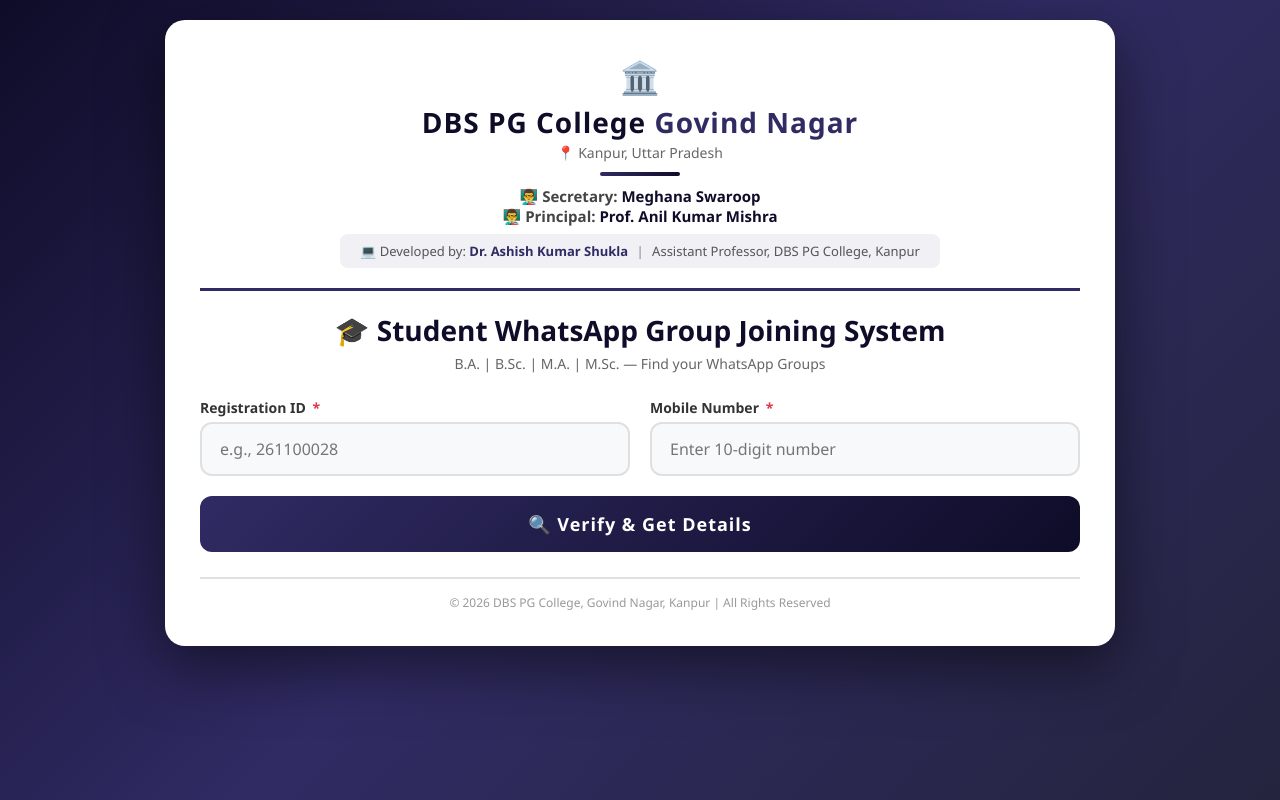
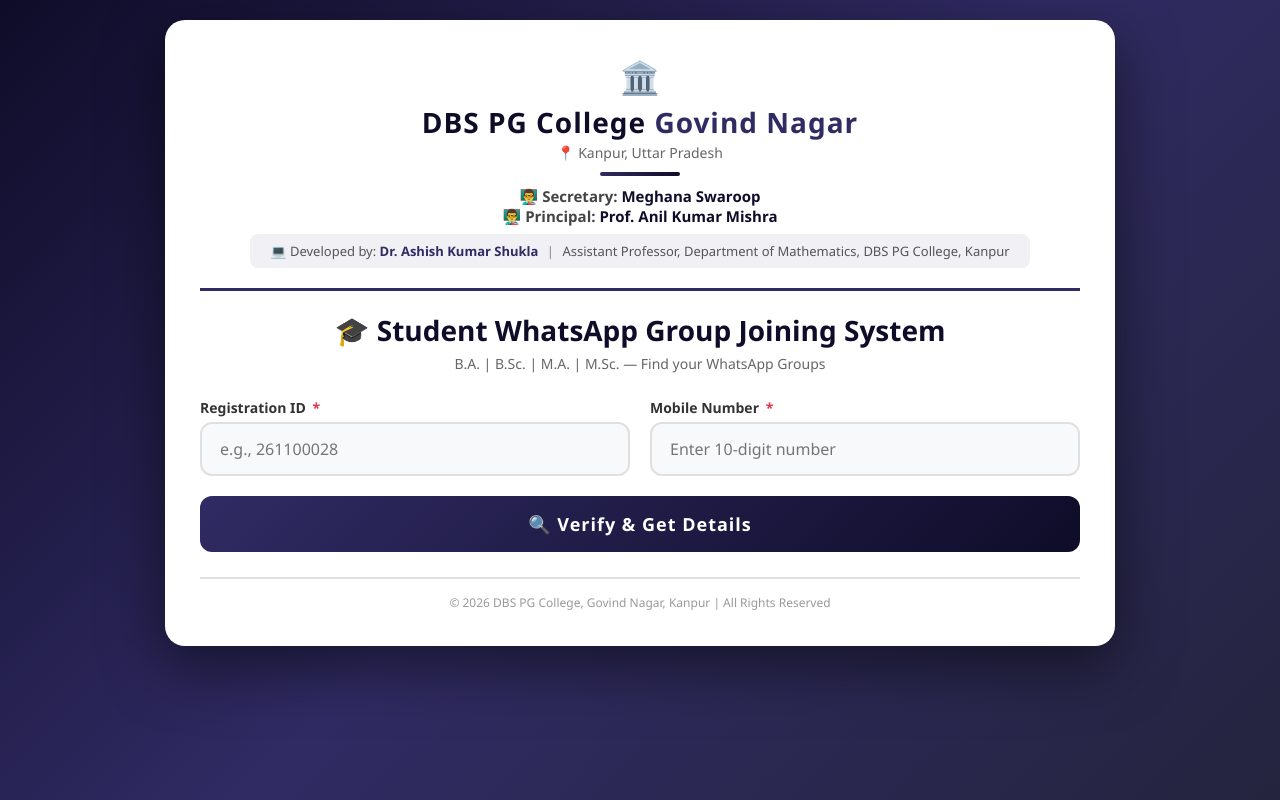
Before and after one commit to dbsknp/jwg, a plain HTML site: page index.html in a window 1280 px wide. Drawn offline with Linux system fonts and the light colour scheme.

Commit message:
Update index.html

```diff
--- a/index.html
+++ b/index.html
@@ -512,7 +512,7 @@
             <div class="development-info">
                 💻 Developed by: <strong>Dr. Ashish Kumar Shukla</strong>
                 <span style="color: #888; margin: 0 5px;">|</span>
-                Assistant Professor, DBS PG College, Kanpur
+                Assistant Professor, Department of Mathematics, DBS PG College, Kanpur
             </div>
         </div>
 
```
